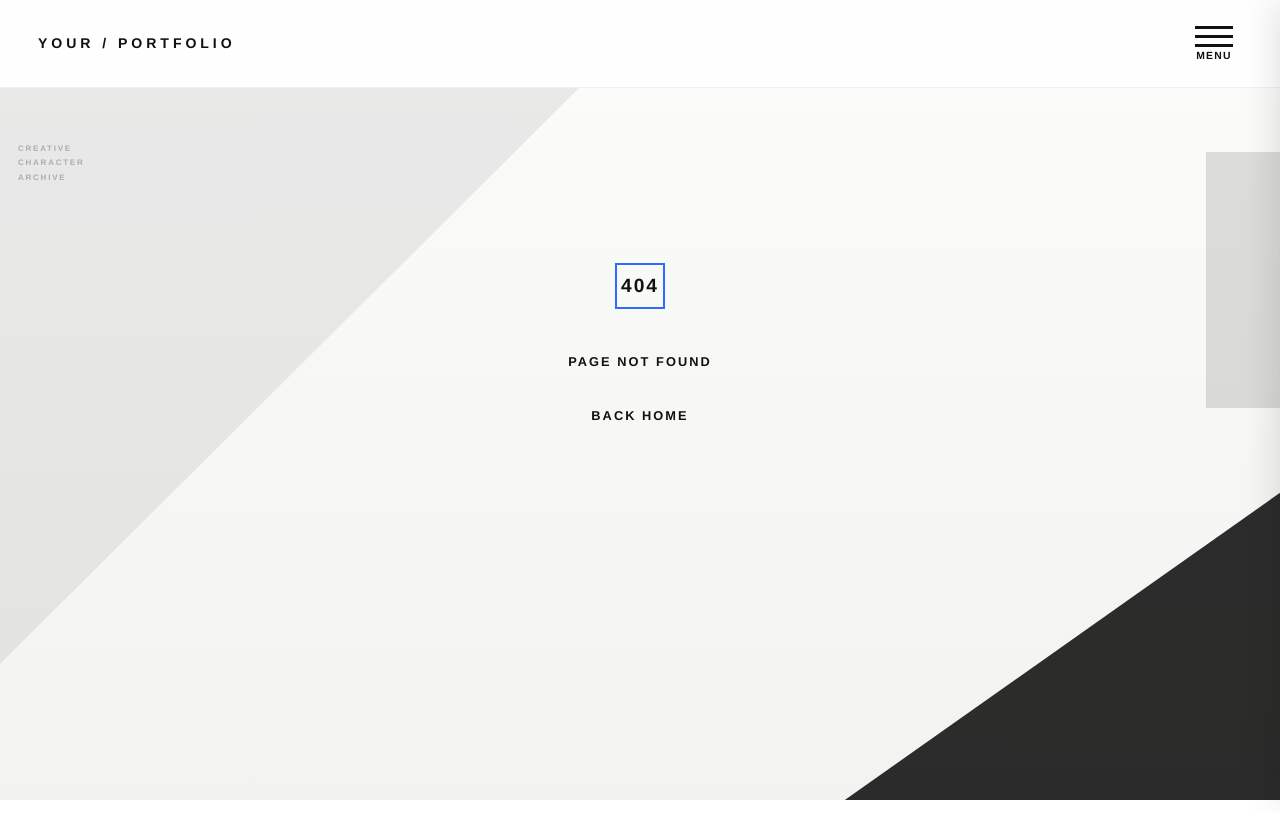
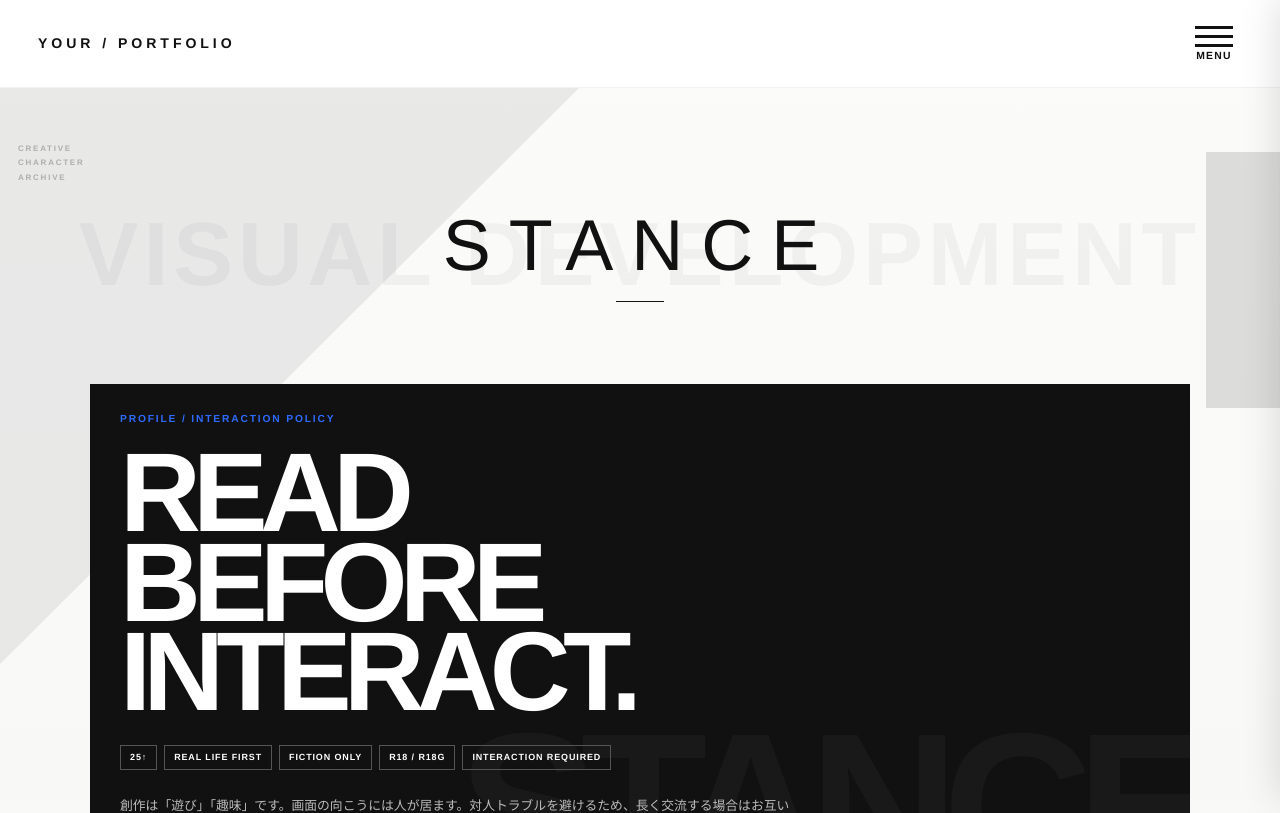
Before and after one commit to nicora0313/myPortfolio, a Next.js app: page /stance in a window 1280 px wide. Before the commit this address had no page. Shown: the top 813 px of the page. Built offline with nearby package versions, Linux system fonts and the light colour scheme.

Commit message:
Add files via upload

```diff
--- /dev/null
+++ b/src/app/stance/page.jsx
@@ -0,0 +1,6 @@
+import PageTitle from "@/components/PageTitle";
+import StanceAccordion from "@/components/StanceAccordion";
+import { stance } from "@/data/stance";
+import { site, absoluteUrl } from "@/data/site";
+export const metadata = { title: "STANCE", description: "Profile / interaction policy.", alternates: { canonical: `${site.siteUrl}stance/` }, openGraph: { title: `STANCE | ${site.siteName}`, description: "Profile / interaction policy.", url: `${site.siteUrl}stance/`, images: [{ url: absoluteUrl(site.defaultOgp), width: 1200, height: 630 }] }, twitter: { card: "summary_large_image", title: `STANCE | ${site.siteName}`, description: "Profile / interaction policy.", images: [absoluteUrl(site.defaultOgp)] } };
+export default function StancePage() { return <section className="page subpage stance-page"><div className="section"><div className="wrap"><PageTitle>STANCE</PageTitle><div className="stance-shell"><section className="stance-intro"><div className="stance-eyebrow">{stance.intro.eyebrow}</div><h2 className="stance-intro-title">{stance.intro.title}</h2><div className="stance-tags">{stance.intro.tags.map((tag) => <span className="stance-tag" key={tag}>{tag}</span>)}</div><p className="stance-lead">{stance.intro.text}</p></section><StanceAccordion sections={stance.sections} /><section className="contact stance-contact"><div className="stance-contact-kicker">CONTACT / LINKS</div><div className="contact-big">LET&apos;S<br />TALK.</div><div className="contact-links">{site.contact.map((item) => <a className="contact-link" href={item.url} key={item.label} target={item.url.startsWith('http') ? '_blank' : undefined} rel="noreferrer"><span>{item.label}</span><span aria-hidden="true">↗</span></a>)}</div></section></div></div></div></section>; }
```
